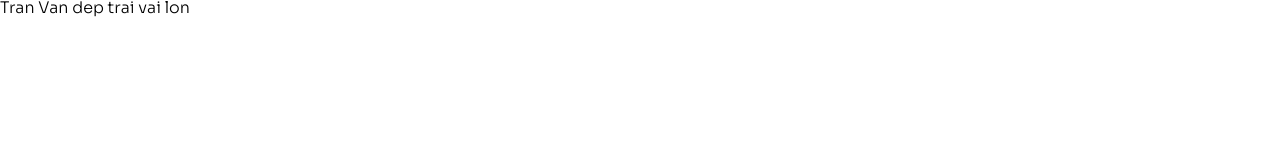
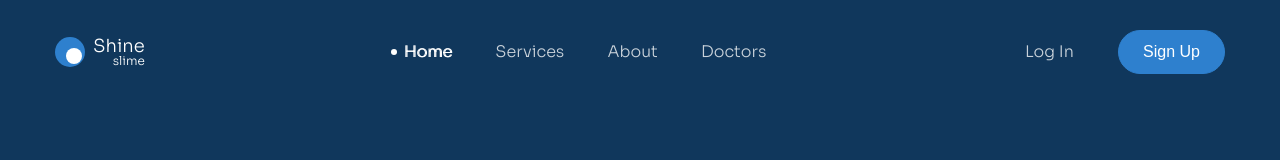
Before and after one commit to t-trv/project-3, a plain HTML site: page index.html in a window 1280 px wide. Drawn offline with Linux system fonts and the light colour scheme.

Commit message:
code tiep

```diff
--- a/assets/css/style.css
+++ b/assets/css/style.css
@@ -1,6 +1,131 @@
+* {
+    box-sizing: border-box;
+}
+
+:root {
+    --header-color: #10375C;
+}
+
 html {
     font-family: "Sora", sans-serif;
     font-optical-sizing: auto;
     font-weight: 300;
     font-style: normal;
+    font-size: 62.5%;
 }
+
+body {
+    font-size: 1.6rem;
+}
+
+/* Common ============================================= */
+.container {
+    width: 1170px;
+    max-width: calc(100vw - 48px);
+    margin: auto;
+}
+
+.btn {
+    background-color: #2e80ce;
+    border-radius: 50px;
+    border: 1px solid #2e80ce;
+    font-size: 1.6rem;
+    font-weight: 400;
+    text-align: center;
+    padding: 12px 24px;
+}
+
+.btn:hover {
+    opacity: 0.9;
+    cursor: pointer;
+}
+
+
+
+/* Header ============================================= */
+.header {
+    background-color: var(--header-color);
+    min-height: 100vh;
+    padding-top: 30px;
+}
+
+.header-top {
+    height: 44px;
+    display: flex;
+    align-items: center;
+    justify-content: space-between;
+}
+
+.logo {
+    display: flex;
+}
+
+.logo__text {
+    display: flex;
+    flex-direction: column;
+    align-items: end;
+    margin-left: 8px;
+}
+
+.logo__shine, .logo__slime {
+    color: #fff;
+}
+
+.logo__shine {
+    font-size: 1.8rem;
+}
+
+.logo__slime {
+    font-size: 1.2rem;
+}
+
+/* Navbar ==================================== */
+.navbar{
+}
+
+.navbar__list {
+    width: 363px;
+    display: flex;
+    justify-content: space-between;
+}
+
+.navbar__link, .header-action__login {
+    color: #c9d2da;
+    font-size: 1.6rem;
+    text-decoration: none;
+}
+
+/* Actions */
+.header-action {
+    width: 200px;
+    display: flex;
+    justify-content: space-between;
+    align-items: center;
+}
+
+.header-action__signup {
+    color: #fff;
+    font-size: 1.6rem;
+    font-weight: 400;
+}
+
+.navbar__link {
+    position: relative;
+}
+
+.navbar__link:hover, .navbar__link--active {
+    color: #fff;
+    text-shadow: 1px 0 0 currentColor;
+}
+
+.navbar__link--active::before {
+    content: "";
+    display: block;
+    height: 6px;
+    width: 6px;
+    border-radius: 50%;
+    background-color: #fff;
+    position: absolute;
+    top: 36%;
+    left: -12px;
+}
--- a/index.html
+++ b/index.html
@@ -35,6 +35,44 @@
     <title>Shine Smile</title>
 </head>
 <body>
-    <p>Tran Van dep trai vai lon</p>
+    <!-- Header -->
+    <header class="header">
+        <div class="container">
+            <div class="header-top">
+                <!-- Logo -->
+                <div class="logo">
+                    <img src="./assets/img/favicon.svg" alt="" class="logo__img">
+                    <span class="logo__text">
+                        <span class="logo__shine">Shine</span>
+                        <span class="logo__slime">slime</span>
+                    </span>
+                </div>
+
+                <!-- Navbar -->
+                <nav class="navbar">
+                    <ul class="navbar__list">
+                        <li class="navbar__item">
+                            <a href="#!" class="navbar__link navbar__link--active">Home</a>
+                        </li>
+                        <li class="navbar__item">
+                            <a href="#!" class="navbar__link">Services</a>
+                        </li>
+                        <li class="navbar__item">
+                            <a href="#!" class="navbar__link">About</a>
+                        </li>
+                        <li class="navbar__item">
+                            <a href="#!" class="navbar__link">Doctors</a>
+                        </li>
+                    </ul>
+                </nav>
+
+                <!-- Action -->
+                <div class="header-action">
+                    <a href="#!" class="header-action__login">Log In</a>
+                    <button href="#!" class="btn header-action__signup">Sign Up</button>
+                </div>
+            </div>
+        </div>
+    </header>
 </body>
 </html>
```
